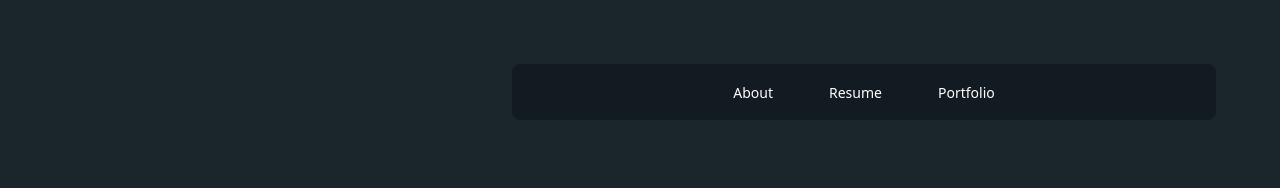
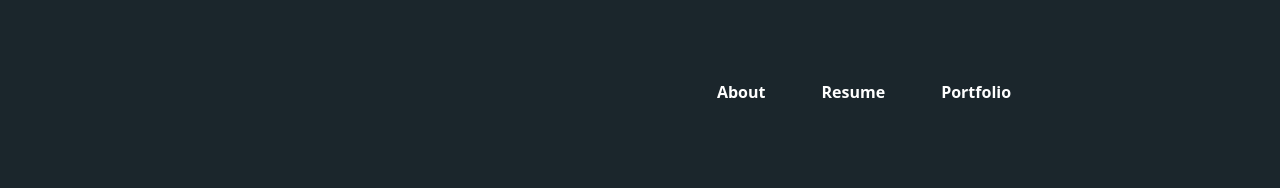
Before and after one commit to astro0725/portfolio, a React (Vite) app in the folder client/: page / in a window 1280 px wide. Shown: the top 188 px of the page. Built offline with nearby package versions, Linux system fonts and the light colour scheme.

Commit message:
updated styles

```diff
--- a/client/src/components/Navbar.jsx
+++ b/client/src/components/Navbar.jsx
@@ -3,22 +3,22 @@ import { NavLink } from "react-router-dom"
 const Navbar = () => {
   return (
     <div className="items-center text-white">
-      <nav className="bg-base p-4 text-gray-300 rounded-lg">
-      <ul className="flex flex-wrap justify-center items-center px-10">
+      <nav className="bg-primary p-4 text-gray-300 rounded-t-lg">
+      <ul className="flex flex-wrap justify-center just items-center px-10">
         <li>
-          <NavLink to="/" className="text-white text-sm px-7 py-10 transition-colors duration-300 hover:text-tertiary focus:text-primary active:text-primary" data-nav-link>
+          <NavLink to="/" className="text-white text-lg font-bold px-7 transition-colors duration-300 hover:text-tertiary" data-nav-link>
             About
           </NavLink>
         </li>
 
         <li>
-          <NavLink to="/resume" className="text-white text-sm px-7 py-10 transition-colors duration-300 hover:text-tertiary focus:text-primary active:text-primary" data-nav-link>
+          <NavLink to="/resume" className="text-white text-lg font-bold px-7 transition-colors duration-300 hover:text-tertiary" data-nav-link>
             Resume
           </NavLink>
         </li>
 
         <li>
-          <NavLink to="/portfolio" className="text-white text-sm px-7 py-10 transition-colors duration-300 hover:text-tertiary focus:text-primary active:text-primary" data-nav-link>
+          <NavLink to="/portfolio" className="text-white text-lg font-bold px-7 transition-colors duration-300 hover:text-tertiary" data-nav-link>
             Portfolio
           </NavLink>
         </li>
```
